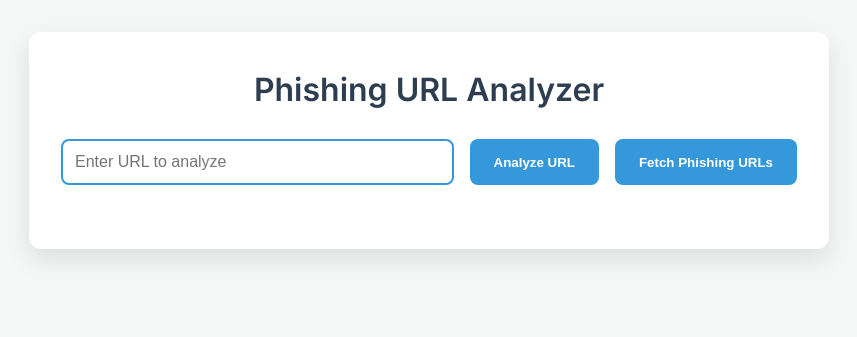
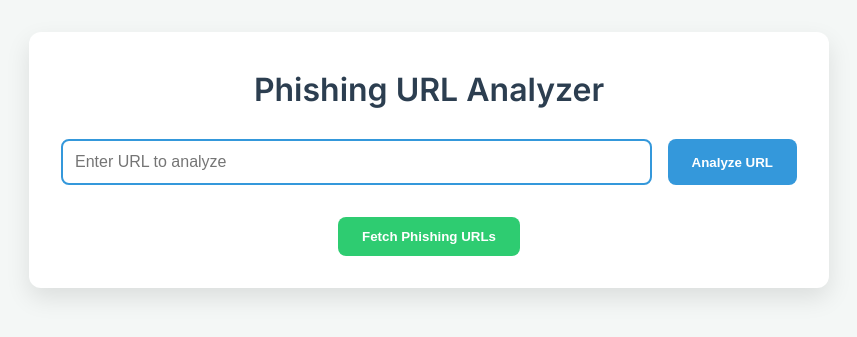
Before and after one commit to shriprad/phishingwebsite, a Flask app: page / in a window 1280 px wide. Shown: the top 337 px of the page, without its empty margins (211-1068 px from the left). Run offline with Flask 2, Linux system fonts and the light colour scheme.

Commit message:
Update index.html

```diff
--- a/templates/index.html
+++ b/templates/index.html
@@ -56,6 +56,24 @@
         .search-container button:hover {
             background-color: #2980b9;
         }
+        .fetch-urls-container {
+            display: flex;
+            justify-content: center;
+            margin-top: 1rem;
+        }
+        .fetch-urls-btn {
+            padding: 0.75rem 1.5rem;
+            background-color: #2ecc71;
+            color: white;
+            border: none;
+            border-radius: 8px;
+            cursor: pointer;
+            font-weight: 600;
+            transition: background-color 0.3s ease;
+        }
+        .fetch-urls-btn:hover {
+            background-color: #27ae60;
+        }
         .analysis-result, .fetched-urls {
             background-color: #f9f9f9;
             border-radius: 8px;
@@ -102,10 +120,15 @@
         <h1>Phishing URL Analyzer</h1>
 
         <form method="POST" class="search-container">
-            <input type="text" name="url" placeholder="Enter URL to analyze" required>
+            <input type="text" name="url" placeholder="Enter URL to analyze">
             <button type="submit">Analyze URL</button>
-            <button type="submit" name="fetch_urls" value="1">Fetch Phishing URLs</button>
         </form>
+
+        <div class="fetch-urls-container">
+            <form method="POST">
+                <button type="submit" name="action" value="fetch_urls" class="fetch-urls-btn">Fetch Phishing URLs</button>
+            </form>
+        </div>
 
         {% if analysis_result %}
         <div class="analysis-result">
```
